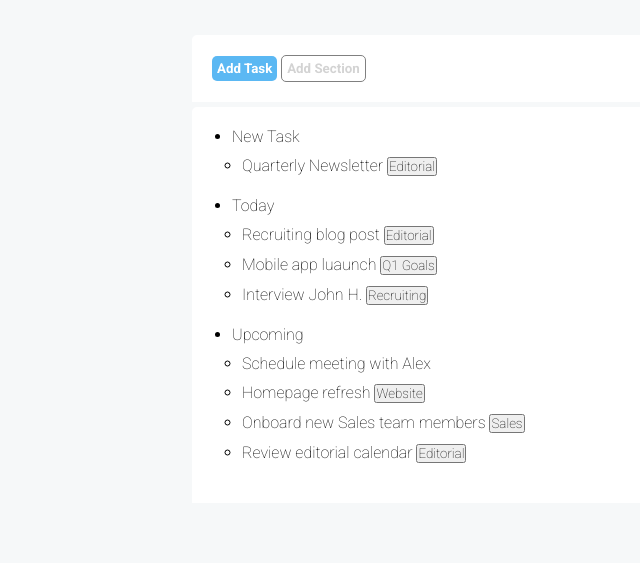
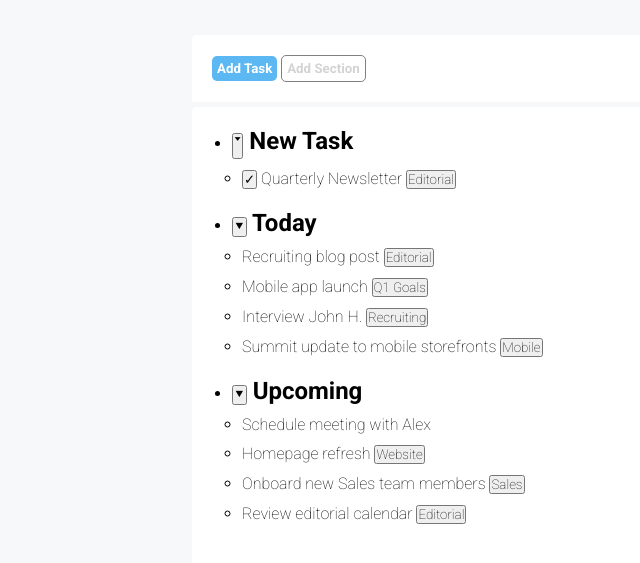
Before and after one commit to Francesco-Ostellari/html-css-toboolist, a plain HTML site: page index.html in a window 1280 px wide. Shown: the part 65-628 px from the top of the page, without its empty margins (0-640 px from the left). Drawn offline with Linux system fonts and the light colour scheme.

Commit message:
aggiunta check e freccette

```diff
--- a/index.html
+++ b/index.html
@@ -30,21 +30,22 @@
     <main>
         <ul>
             <li class="li-title">
-                New Task
+              <h2><button class="button-title">&#129171;</button> New Task</h2>
                 <ul>
-                    <li class="list">Quarterly Newsletter <button>Editorial</button></li>
+                    <li class="list"> <button class="check">&check;</button> Quarterly Newsletter <button>Editorial</button></li>
                 </ul>
             </li>
             <li class="li-title">
-                Today
+               <h2><button>&#11206;</button> Today</h2>
                 <ul>
                     <li class="list">Recruiting blog post <button>Editorial</button></li>
-                    <li class="list">Mobile app luaunch <button>Q1 Goals</button></li>
+                    <li class="list">Mobile app launch <button>Q1 Goals</button></li>
                     <li class="list">Interview John H. <button>Recruiting</button></li>
+                    <li class="list">Summit update to mobile storefronts <button>Mobile</button></li>
                 </ul>
             </li>
             <li class="li-title">
-                Upcoming
+               <h2><button>&#11206;</button> Upcoming</h2>
                 <ul>
                     <li class="list">Schedule meeting with Alex</li>
                     <li class="list">Homepage refresh <button>Website</button></li>
```
